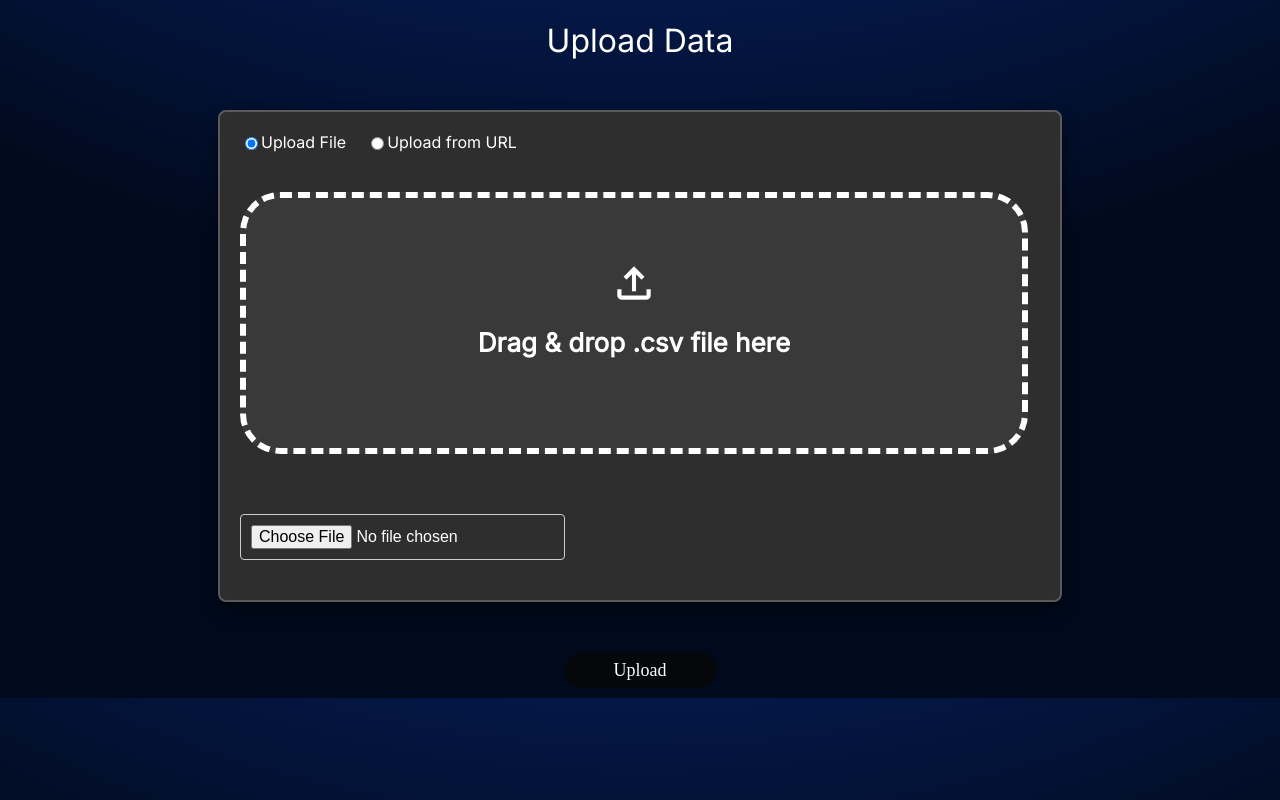
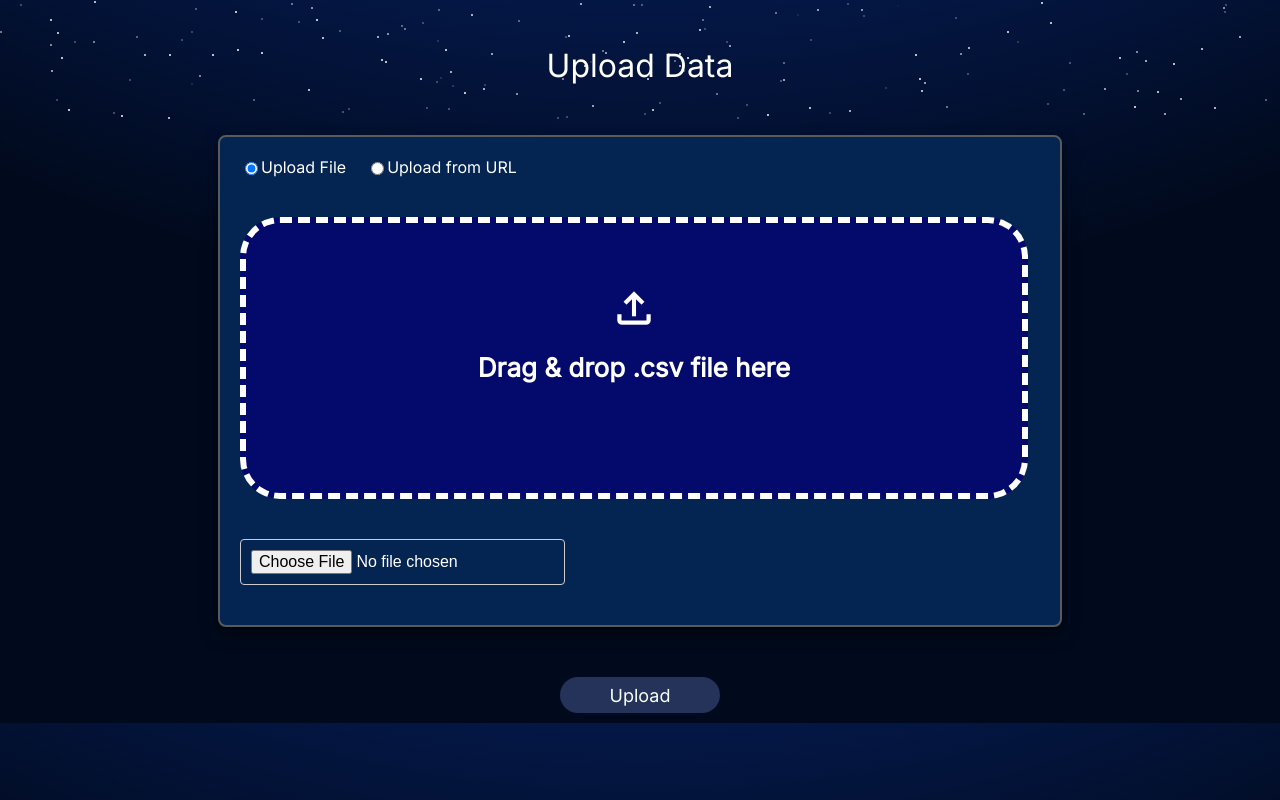
Before and after one commit to madiyarzm/Peppercorn-AI-Back-up, a FastAPI app: template templates/upload_csv_data.html in a window 1280 px wide. Run offline with FastAPI, Linux system fonts and the light colour scheme; the template is opened without the code that fills it, so the values that code supplies are empty.

Commit message:
updated upload_csv_data template
and some other minor changes

```diff
--- a/templates/customer_list.html
+++ b/templates/customer_list.html
@@ -45,7 +45,7 @@
         .container {
             margin: 20px auto;
             padding: 20px;
-            background-color: #fff;
+            background-color: #042551;
             border-radius: 8px;
             box-shadow: 0 0 10px rgba(0, 0, 0, 0.1);
             max-width: 800px;
@@ -77,7 +77,7 @@
         }
         body {
             font-family: Arial, sans-serif;
-            background-color: #f2f2f2;
+            background-color: #5c3838;
             margin: 0;
             padding: 0;
             display: flex;
@@ -126,7 +126,7 @@
             border: 2px solid rgba(90, 90, 90, 1); /* Создание границы 2px с указанным цветом */
             height: 55%;
             padding: 40px;
-            background-color: rgba(46, 46, 46, 1); /* Темно-серый фон для формы */
+            background-color: #042551; /* Темно-серый фон для формы */
             border-radius: 30px;
             box-shadow: 0 8px 16px rgba(0, 0, 0, 0.5); /* Углубленная тень для большего акцента */
             position: relative; /* Added to position .donthave */
--- a/templates/data_table.html
+++ b/templates/data_table.html
@@ -40,6 +40,8 @@
     </table>
 
     <script>
+        let iliyas = 0;
+
         document.querySelectorAll('.show-form').forEach(form => {
             form.addEventListener('submit', async (event) => {
                 event.preventDefault();
--- a/templates/login.html
+++ b/templates/login.html
@@ -22,7 +22,7 @@
         }
 
                 /* Stars */
-                .star {
+        .star {
         position: absolute;
         width: 2px;
         height: 2px;
--- a/templates/upload_csv_data.html
+++ b/templates/upload_csv_data.html
@@ -20,13 +20,14 @@
             max-width: 800px;
             margin: 50px auto;
             padding: 20px;
-            background-color: rgba(46, 46, 46, 1);
+            background-color: #042551;
             border: 2px solid rgba(90, 90, 90, 1);
             border-radius: 8px;
             box-shadow: 0 8px 16px rgba(0, 0, 0, 0.5);
             color: #ffffff;
         }
         h1 {
+            padding-top: 25px;
             text-align: center;
             margin-bottom: 30px;
             font-weight: 500;
@@ -43,6 +44,7 @@
         }
         input[type="file"], input[type="url"] {
             margin-bottom: 20px;
+            margin-top: -20px;
             padding: 10px;
             border: 1px solid #ccc;
             border-radius: 4px;
@@ -53,10 +55,10 @@
             border-radius: 40px;
             margin: 40px 0 60px;
             width: 97%;
-            height: 250px;
+            height: 270px;
             text-align: center;
             color: #ffffff;
-            background-color: rgba(57, 57, 57, 1);
+            background-color: rgb(4, 10, 107);
         }
         .drag-file-area .upload-icon {
             font-size: 50px;
@@ -69,7 +71,7 @@
             font-size: 19px;
         }
         .drag-file-area label .browse-files-text {
-            color: #000000;
+            color: #232e79;
             font-weight: bolder;
             cursor: pointer;
         }
@@ -129,8 +131,8 @@
             position: absolute;
             bottom: 0;
             left: 4.5%;
-            width: 0;
-            height: 5px;
+            width: 95%;
+            height: 3px;
             border-radius: 25px;
             background-color: #4BB543;
         }
@@ -141,8 +143,8 @@
             padding-top: 60px;
         }
         .upload-button {
-            font-family: 'Montserrat';
-            background-color: rgba(7, 7, 7, 0.8);
+            font-family: 'Inter';
+            background-color: #253259;
             color: #f7fff7;
             display: flex;
             align-items: center;
@@ -151,12 +153,41 @@
             border: none;
             border-radius: 20px;
             margin: 10px auto;
+            margin-top: 0px;
             padding: 7.5px 50px;
             cursor: pointer;
         }
+        .star {
+        position: absolute;
+        width: 2px;
+        height: 2px;
+        background-color: #fff;
+        border-radius: 50%;
+        animation: twinkle 2s infinite;
+        }
+
+        #url{
+            width: 95%;
+            margin-bottom: 30px;
+            padding-top: 190px;
+            padding-bottom: 200px;
+        }
+
+        @keyframes twinkle {
+        0% {
+            opacity: 0;
+        }
+        50% {
+            opacity: 1;
+        }
+        100% {
+            opacity: 0.3;
+        }
+        }
+
     </style>
 </head>
-<body>
+<body class=".stars">
     <h1>Upload Data</h1>
     <div class="container">
         <form id="upload-form" enctype="multipart/form-data" method="POST">
@@ -167,7 +198,7 @@
                 <label for="url-option">Upload from URL</label>
             </div>
 
-            <input type="url" id="url" name="url" placeholder="Enter URL" style="display: none;">
+            <input type="url" id="url" name="url" placeholder="" style="display: none;">
 
             <div class="drag-file-area" id="drag-file-area" style="display: block;">
                 <span id="uploadd" class="material-icons-outlined upload-icon">file_upload</span>
@@ -231,7 +262,7 @@
             const dragDropText = document.querySelector(".dynamic-message");
             uploadIcon.innerHTML = 'check_circle';
             dragDropText.innerHTML = 'File Dropped Successfully!';
-            document.querySelector(".label").innerHTML = `<span class="browse-files"><input type="file" class="default-file-input" /> <span class="browse-files-text" style="top: 0;"></span></span>`;
+            document.querySelector(".label").innerHTML = `<span class="browse-files"> <span class="browse-files-text" style="top: 0;"></span></span>`;
             uploadButton.innerHTML = `Upload`;
             fileName.innerHTML = fileInput.files[0].name;
             fileSize.innerHTML = (fileInput.files[0].size / 1024).toFixed(1) + " KB";
@@ -247,11 +278,11 @@
                     var width = 0;
                     var id = setInterval(frame, 50);
                     function frame() {
-                        if (width >= 390) {
+                        if (width >= 750) {
                             clearInterval(id);
                             uploadButton.innerHTML = `<span class="material-icons-outlined upload-button-icon">check_circle</span> Uploaded`;
                         } else {
-                            width += 5;
+                            width += 15;
                             progressBar.style.width = width + "px";
                         }
                     }
@@ -289,7 +320,7 @@
             const dragDropText = document.querySelector(".dynamic-message");
             uploadIcon.innerHTML = 'file_upload';
             dragDropText.innerHTML = 'Drag & drop any file here';
-            document.querySelector(".label").innerHTML = `or <span class="browse-files"><input type="file" class="default-file-input" /><span class="browse-files-text">browse file</span><span>from device</span></span>`;
+            document.querySelector(".label").innerHTML = `<span class="browse-files"><span class="browse-files-text"></span><span></span></span>`;
             uploadButton.innerHTML = `Upload`;
         });
 
@@ -322,7 +353,7 @@
                 const dragDropText = document.querySelector(".dynamic-message");
                 uploadIcon.innerHTML = 'check_circle';
                 dragDropText.innerHTML = 'File Dropped Successfully!';
-                document.querySelector(".label").innerHTML = `<span class="browse-files"><input type="file" class="default-file-input" style="" /><span class="browse-files-text" style="top: -23px; left: -20px;"></span></span>`;
+                document.querySelector(".label").innerHTML = `<span class="browse-files"><span class="browse-files-text" style="top: -23px; left: -20px;"></span></span>`;
                 uploadButton.innerHTML = `Upload`;
 
                 let files = e.dataTransfer.files;
@@ -335,6 +366,22 @@
                 progressBar.style.width = 0;
             });
         }
+
+        const numStars = 150; // Adjust the number of stars as needed
+
+        for (let i = 0; i < numStars; i++) {
+            createStar(i);
+        }
+
+        function createStar(index) {
+            const star = document.createElement("div");
+            star.classList.add("star");
+            star.style.top = Math.random() * 15 + "%";
+            star.style.left = Math.random() * 100 + "%";
+            star.style.animationDelay = Math.random() * 5 + "s";
+            document.body.appendChild(star);
+        }
+
     </script>
 </body>
 </html>
```
Also changed, not shown: templates/main.html (+9 -0 lines). Lines whose indentation alone changed are shown as unchanged.
